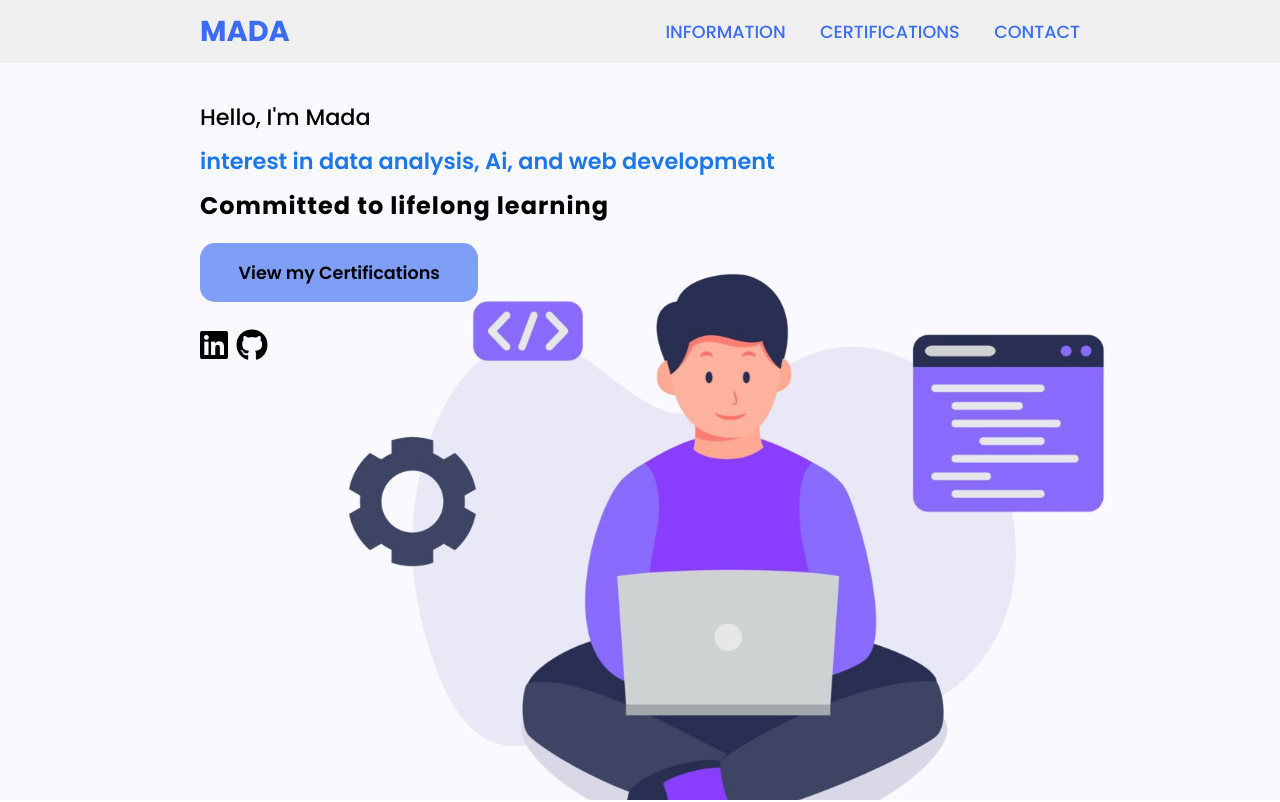
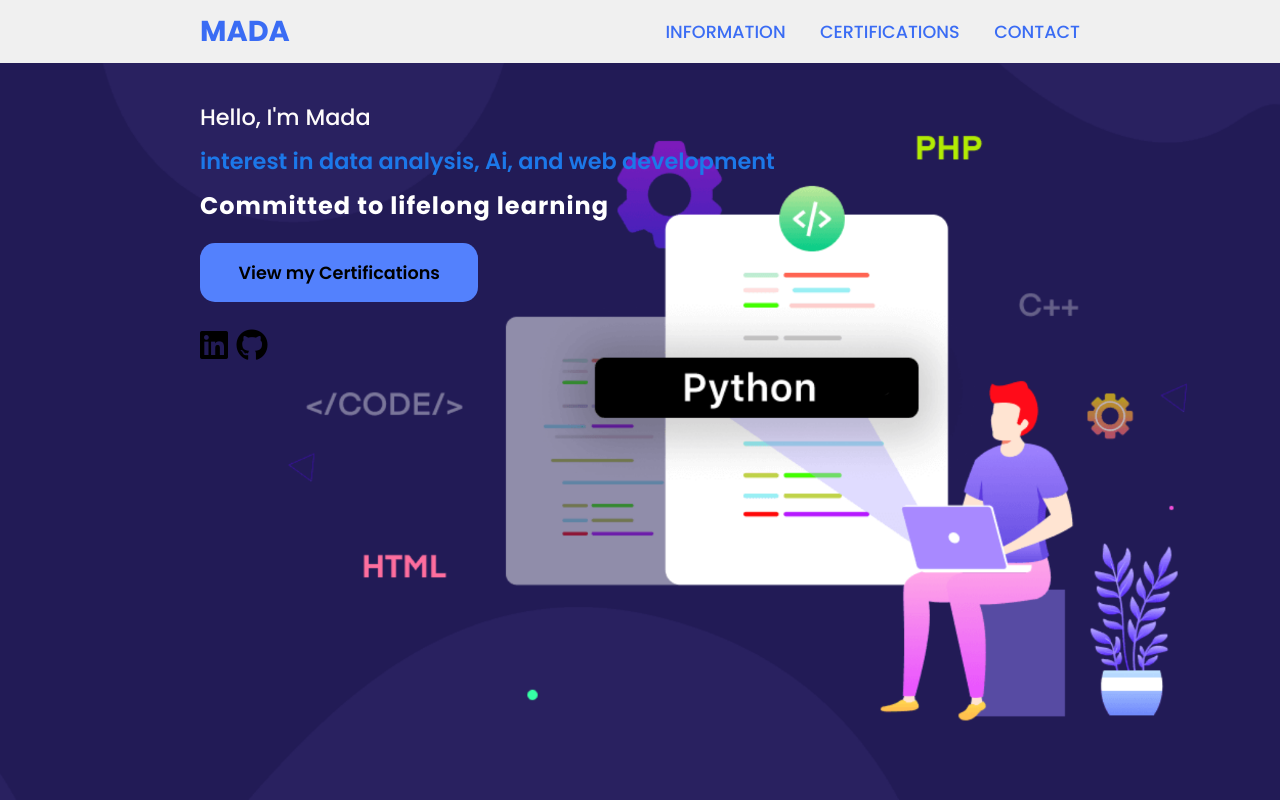
Before and after one commit to MD-330/Mad-wed-info, a plain HTML site: page index.html in a window 1280 px wide. Shown: the top 802 px of the page. Drawn offline with Linux system fonts and the light colour scheme.

Commit message:
Update style.css

```diff
--- a/style.css
+++ b/style.css
@@ -49,15 +49,15 @@ section{
     min-height: 100vh;
     display: lift;
     align-items: center;
-    background: url(backround1.jpg) no-repeat;
+    background: url(photo-output.PNG) no-repeat;
     background-size: cover;
-    background-position:  center top;
+    background-position:  center lift;
     background-attachment:fixed ;
 
 
 }
 .main h2{
-    color: #000000;
+    color: #fefbfb;
     font-size: 1.4em;
     font-weight: 500;
 }
@@ -70,7 +70,7 @@ section{
 }
 
 .main h3 {
-    color: #000000;
+    color: #ffffff;
     font-size: 1.5em;
     font-weight: 700;
     letter-spacing: 1px;
@@ -80,7 +80,7 @@ section{
 
 .main-btn{
     color: #000000;
-    background-color:#7e9ef7; ;
+    background-color:#5381fd; ;
     text-decoration: none;
     font-size: 1.1em;
     font-weight: 600;
@@ -247,8 +247,9 @@ section{
         padding: 80px 20px;
     }
      .main-btn{
+
          font-size: 0.9em;
-         font-weight: 80;
+         font-weight: 500;
      }
 
     .main-content h2{
@@ -268,6 +269,7 @@ section{
 @media (max-width:641px){
     body{
         font-size: 12px;
+
     }
 
     .main-content h2{
@@ -282,11 +284,9 @@ section{
 @media (max-width:300px){
     body{
         font-size: 10px;
-        .main{
-            background-size: contain;
-            background-position: center;
-        }
     }
-
+    .main{
+        background-size: contain;
+        background-position: center;
     }
 }
```
